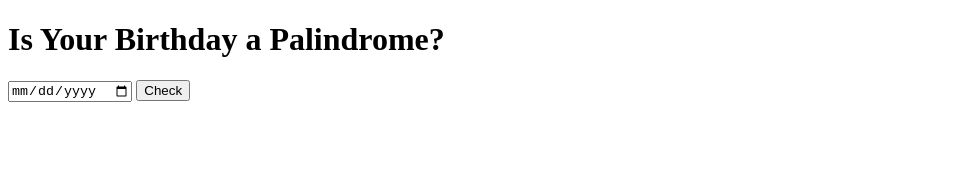
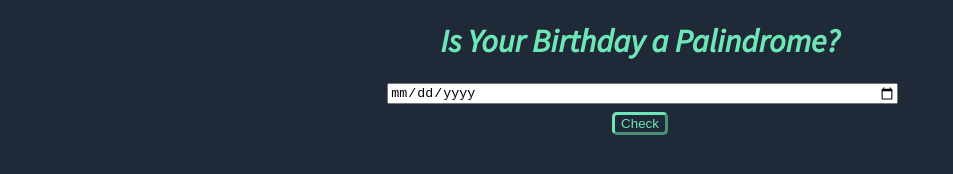
Before and after one commit to onkarsarje/mark13, a plain HTML site: page index.html in a window 1280 px wide. Shown: the whole page, without its empty margins (0-953 px from the left). Drawn offline with Linux system fonts and the light colour scheme.

Commit message:
added css

```diff
--- a/index.html
+++ b/index.html
@@ -5,6 +5,7 @@
     <meta http-equiv="X-UA-Compatible" content="IE=edge">
     <meta name="viewport" content="width=device-width, initial-scale=1.0">
     <title>Birthday Palindrome</title>
+    <link href="style.css" rel="stylesheet" type="text/css" />
 </head>
 <body>
     <main>
--- a/style.css
+++ b/style.css
@@ -0,0 +1,39 @@
+@import url('https://fonts.googleapis.com/css2?family=Source+Sans+Pro:ital@1&display=swap');
+
+:root {
+  --primary-dark: #1F2937;
+  --primary-green: #6EE7B7;
+}
+
+body{
+  background-color: var(--primary-dark);
+  color: var(--primary-green);
+
+  font-family: 'Source Sans Pro', sans-serif;
+}
+
+
+main{
+    text-align: center;
+  width: 40%;
+  margin: auto;
+}
+
+input{
+  display: block;
+  margin-bottom: 0.5rem;
+  width: 100%;
+}
+
+
+#show-btn{
+ display: block;
+  margin-top: 1rem;
+  margin: auto;
+  background: transparent;
+  color: var(--primary-green);
+  border-color: var(--primary-green);
+  border-width: medium;
+  padding: 0.5;
+  border-radius: 0.3rem;
+}
```
